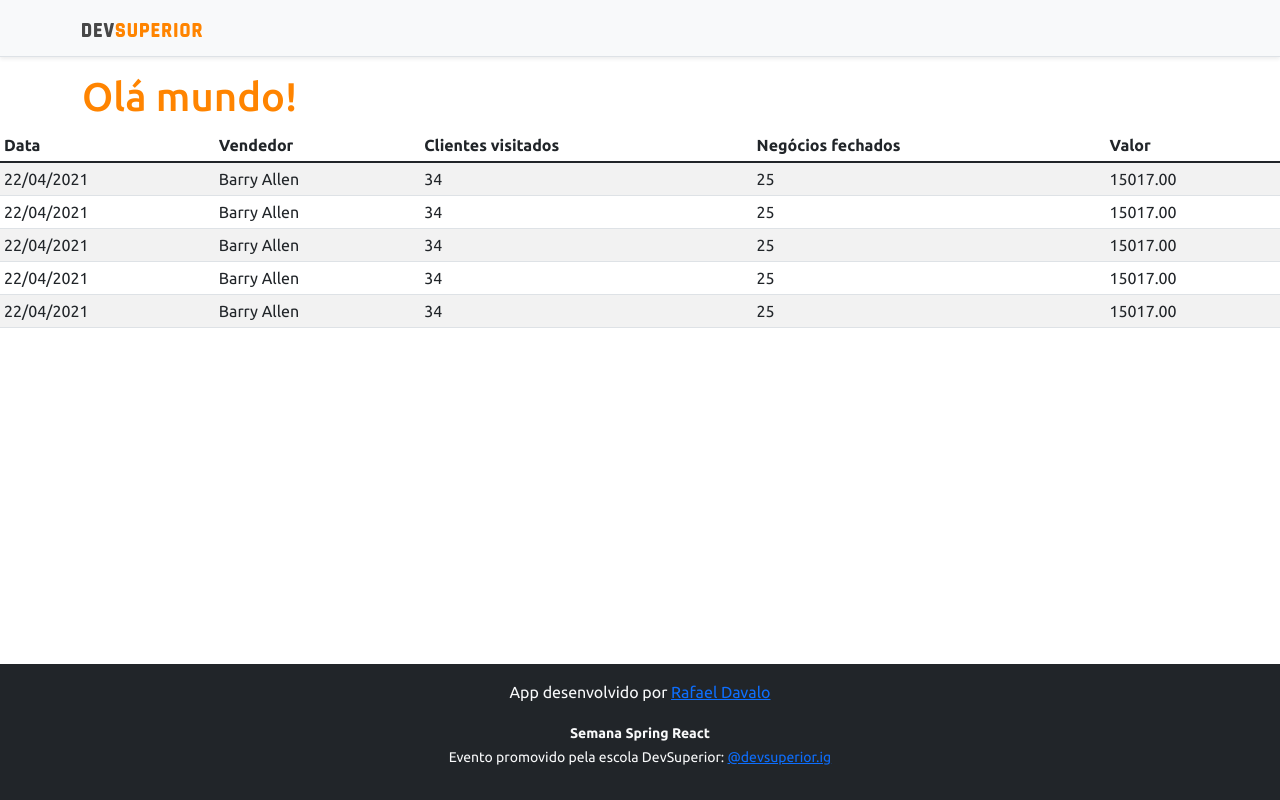
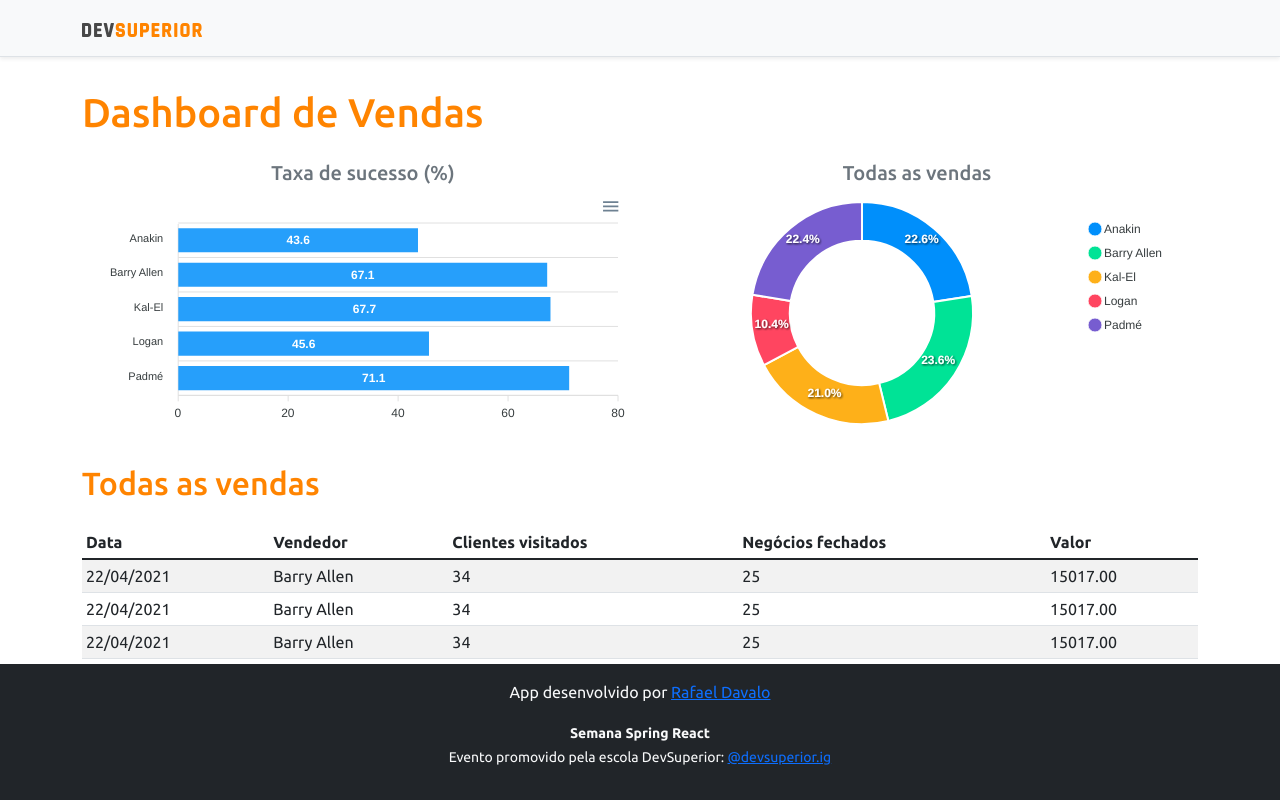
Before and after one commit to RafaelDavalo/projeto-sds5, a React (Create React App) app in the folder frontend/: page / in a window 1280 px wide. Built offline with nearby package versions, Linux system fonts and the light colour scheme.

Commit message:
Static charts

```diff
--- a/frontend/package.json
+++ b/frontend/package.json
@@ -11,8 +11,10 @@
     "@types/node": "^12.0.0",
     "@types/react": "^17.0.0",
     "@types/react-dom": "^17.0.0",
+    "apexcharts": "^3.29.0",
     "bootstrap": "^5.1.3",
     "react": "^17.0.2",
+    "react-apexcharts": "^1.3.9",
     "react-dom": "^17.0.2",
     "react-scripts": "4.0.3",
     "typescript": "^4.1.2",
--- a/frontend/src/App.tsx
+++ b/frontend/src/App.tsx
@@ -1,4 +1,6 @@
+import BarChart from "components/BarChart";
 import DataTable from "components/DataTable";
+import DonutChar from "components/DonutChart";
 import Footer from "components/Footer";
 import NavBar from "components/NavBar";
 
@@ -7,12 +9,30 @@
     <>
       <NavBar />
       <div className="container">
-        <h1 className="text-primary">Olá mundo!</h1>
+        <h1 className="text-primary py-3">Dashboard de Vendas</h1>
+
+        <div className="row px-3">
+
+          <div className="col-sm-6">
+            <h5 className="text-center text-secondary">Taxa de sucesso (%)</h5>
+            <BarChart />
+          </div>
+
+          <div className="col-sm-6">
+            <h5 className="text-center text-secondary">Todas as vendas</h5>
+            <DonutChar />
+          </div>
+
+        </div>
+
+      </div>
+      <div className="container py-3">
+        <h2 className="text-primary">Todas as vendas</h2>
       </div>
       <DataTable />
       <Footer />
     </>
-        );
+  );
 }
 
-        export default App;
+export default App;
--- /dev/null
+++ b/frontend/src/components/BarChart/index.tsx
@@ -0,0 +1,35 @@
+import Chart from 'react-apexcharts';
+
+const BarChart = () => {
+
+    const options = {
+        plotOptions: {
+            bar: {
+                horizontal: true,
+            }
+        },
+    };
+
+    const mockData = {
+        labels: {
+            categories: ['Anakin', 'Barry Allen', 'Kal-El', 'Logan', 'Padmé']
+        },
+        series: [
+            {
+                name: "% Sucesso",
+                data: [43.6, 67.1, 67.7, 45.6, 71.1]
+            }
+        ]
+    };
+
+    return (
+        <Chart
+            options={{ ...options, xaxis: mockData.labels}}
+            series={mockData.series}
+            type="bar"
+            height="240"
+        />
+    );
+}
+
+export default BarChart;
--- a/frontend/src/components/DataTable/index.tsx
+++ b/frontend/src/components/DataTable/index.tsx
@@ -1,7 +1,7 @@
 const DataTable = () => {
     return (
 
-        <div className="table-responsive">
+        <div className="table-responsive container">
             <table className="table table-striped table-sm">
                 <thead>
                     <tr>
--- /dev/null
+++ b/frontend/src/components/DonutChart/index.tsx
@@ -0,0 +1,26 @@
+import Chart from 'react-apexcharts';
+
+const DonutChar = () => {
+
+    const mockData = {
+        series: [477138, 499928, 444867, 220426, 473088],
+        labels: ['Anakin', 'Barry Allen', 'Kal-El', 'Logan', 'Padmé']
+    }
+
+    const options = {
+        legend: {
+            show: true
+        }
+    }
+
+    return (
+        <Chart
+            options={{ ...options, labels: mockData.labels}}
+            series={mockData.series}
+            type="donut"
+            height="240"
+        />
+    );
+}
+
+export default DonutChar;
```
Also changed, not shown: 1 other file (tests, documents, lock files or other folders).
